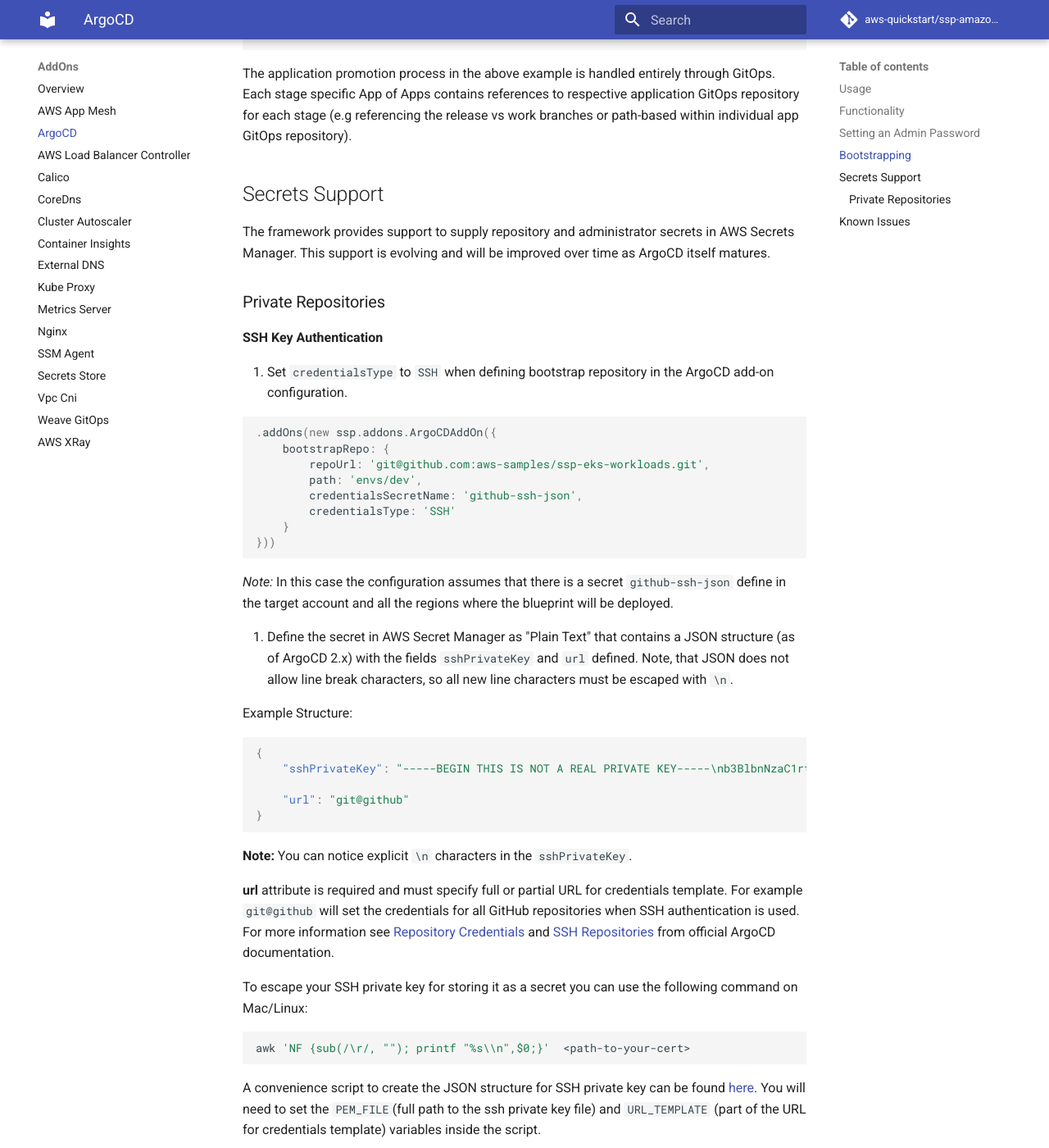
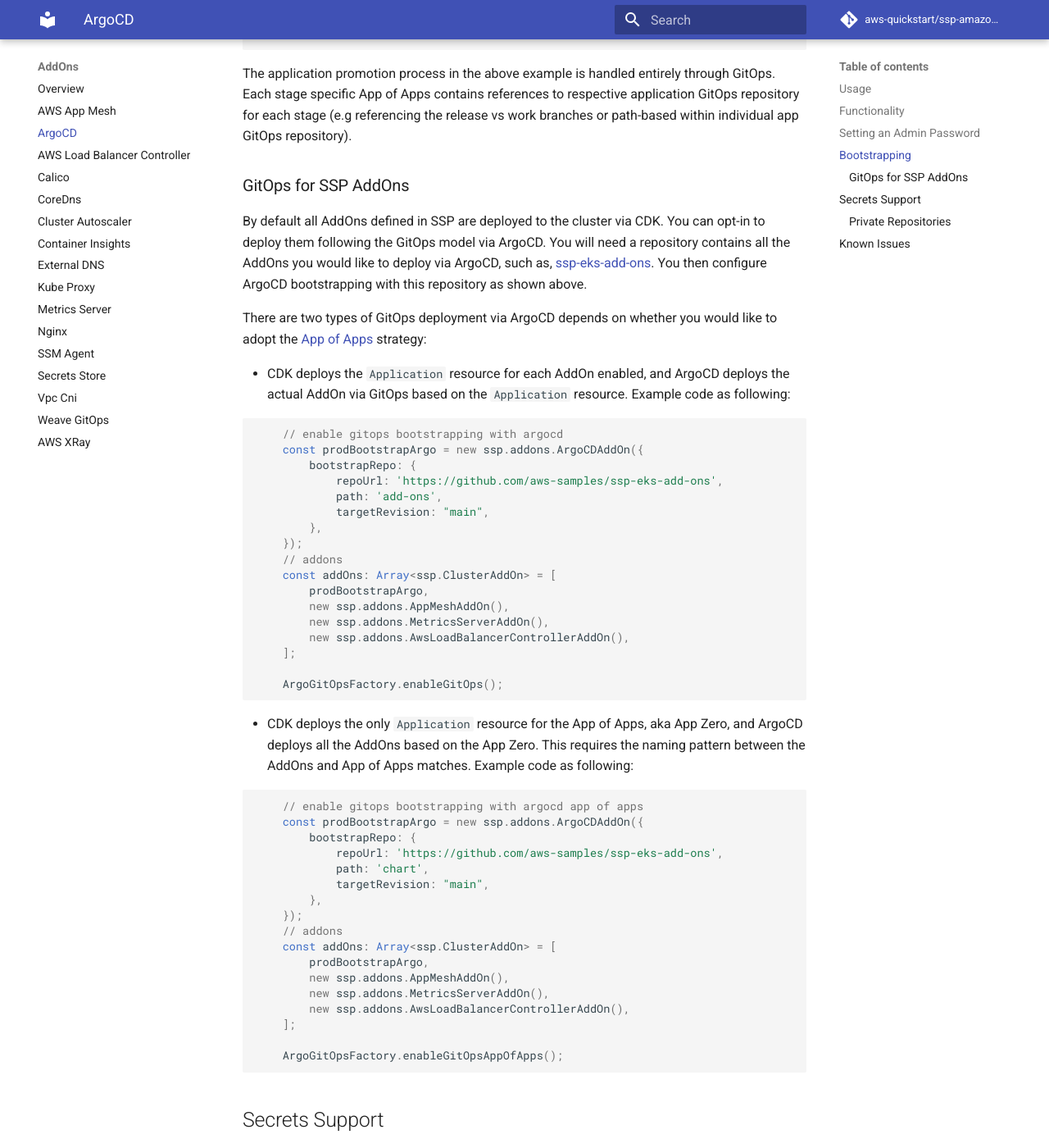
Before and after one commit to aws-quickstart/cdk-eks-blueprints, an MkDocs documentation site: the page built from docs/addons/argo-cd.md, in a window 1280 px wide and 1400 px high, scrolled down 3292 px. Shown: the whole window at 82% size. Built offline with MkDocs 1.6.1 and Material for MkDocs 9.7.7, drawn with Linux system fonts in a browser that asks for light colours; comment, search, counter and statistics services are not loaded.

Commit message:
docs: add gitops way of deploy addons

````diff
--- a/docs/addons/argo-cd.md
+++ b/docs/addons/argo-cd.md
@@ -118,6 +118,56 @@
 
 The application promotion process in the above example is handled entirely through GitOps. Each stage specific App of Apps contains references to respective application GitOps repository for each stage (e.g referencing the release vs work branches or path-based within individual app GitOps repository).
 
+### GitOps for SSP AddOns
+
+By default all AddOns defined in SSP are deployed to the cluster via CDK. You can opt-in to deploy them following the GitOps model via ArgoCD. You will need a repository contains all the AddOns you would like to deploy via ArgoCD, such as, [ssp-eks-add-ons](https://github.com/aws-samples/ssp-eks-add-ons). You then configure ArgoCD bootstrapping with this repository as shown above.
+
+There are two types of GitOps deployment via ArgoCD depends on whether you would like to adopt the [App of Apps](https://argoproj.github.io/argo-cd/operator-manual/cluster-bootstrapping/#app-of-apps-pattern) strategy:
+
+- CDK deploys the `Application` resource for each AddOn enabled, and ArgoCD deploys the actual AddOn via GitOps based on the `Application` resource. Example code as following:
+
+```typescript
+    // enable gitops bootstrapping with argocd
+    const prodBootstrapArgo = new ssp.addons.ArgoCDAddOn({
+        bootstrapRepo: {
+            repoUrl: 'https://github.com/aws-samples/ssp-eks-add-ons',
+            path: 'add-ons',
+            targetRevision: "main",
+        },
+    });
+    // addons
+    const addOns: Array<ssp.ClusterAddOn> = [
+        prodBootstrapArgo,
+        new ssp.addons.AppMeshAddOn(),
+        new ssp.addons.MetricsServerAddOn(),
+        new ssp.addons.AwsLoadBalancerControllerAddOn(),
+    ];
+
+    ArgoGitOpsFactory.enableGitOps();
+```
+
+- CDK deploys the only `Application` resource for the App of Apps, aka App Zero, and ArgoCD deploys all the AddOns based on the App Zero. This requires the naming pattern between the AddOns and App of Apps matches. Example code as following:
+
+```typescript
+    // enable gitops bootstrapping with argocd app of apps
+    const prodBootstrapArgo = new ssp.addons.ArgoCDAddOn({
+        bootstrapRepo: {
+            repoUrl: 'https://github.com/aws-samples/ssp-eks-add-ons',
+            path: 'chart',
+            targetRevision: "main",
+        },
+    });
+    // addons
+    const addOns: Array<ssp.ClusterAddOn> = [
+        prodBootstrapArgo,
+        new ssp.addons.AppMeshAddOn(),
+        new ssp.addons.MetricsServerAddOn(),
+        new ssp.addons.AwsLoadBalancerControllerAddOn(),
+    ];
+
+    ArgoGitOpsFactory.enableGitOpsAppOfApps();
+```
+
 ## Secrets Support
 
 The framework provides support to supply repository and administrator secrets in AWS Secrets Manager. This support is evolving and will be improved over time as ArgoCD itself matures.
````
